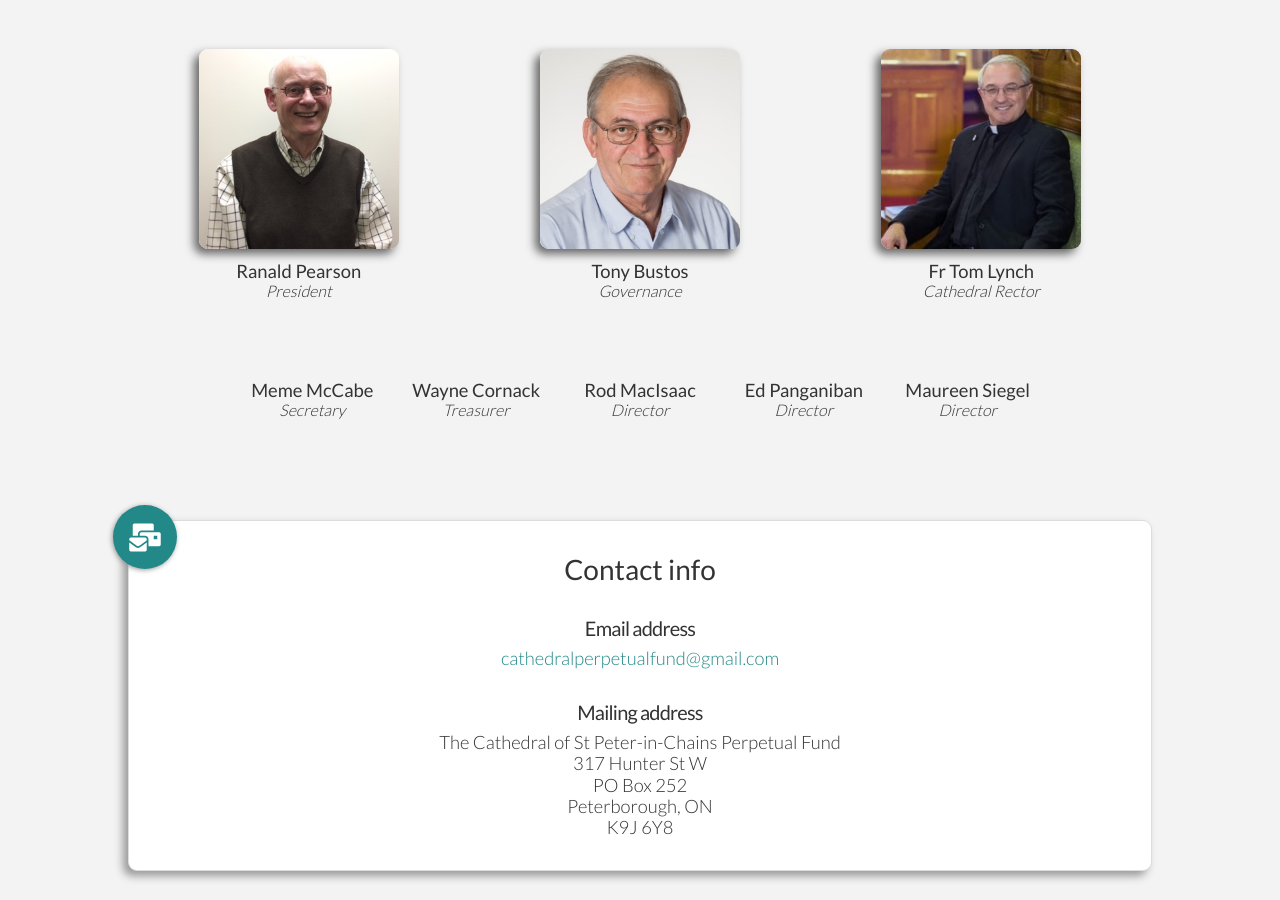
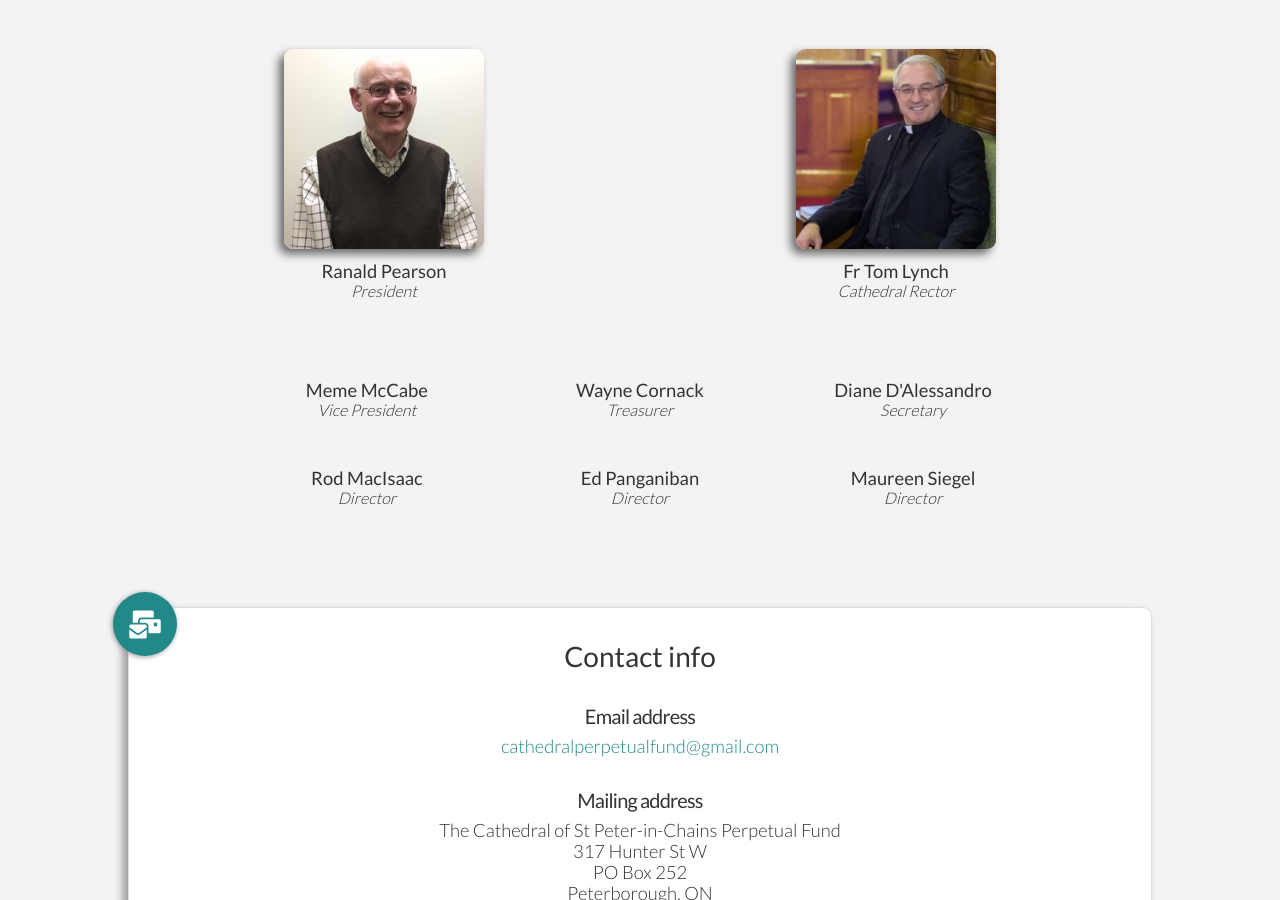
Before and after one commit to perpetualfund-stpeterinchains/perpetualfund-stpeterinchains.github.io, a Jekyll site: the page built from index.html, in a window 1280 px wide and 900 px high, scrolled down 6870 px. Built offline with Jekyll 4.4.1, drawn with Linux system fonts in a browser that asks for light colours; nearby versions of some CDN libraries.

Commit message:
Updated board members

```diff
--- a/_data/main.yml
+++ b/_data/main.yml
@@ -374,17 +374,16 @@ aboutus:
     - name: Ranald Pearson
       role: President
       image: ranald-pearson.jpg
-    - name: Tony Bustos
-      role: Governance
-      image: tony-bustos.jpg
     - name: Fr Tom Lynch
       role: Cathedral Rector
       image: fr-tom-lynch.jpg
     secondary:
     - name: Meme McCabe
-      role: Secretary
+      role: Vice President
     - name: Wayne Cornack
       role: Treasurer
+    - name: Diane D&apos;Alessandro
+      role: Secretary
     - name: Rod MacIsaac
       role: Director
     - name: Ed Panganiban
--- a/index.html
+++ b/index.html
@@ -128,7 +128,7 @@ open_graph_description: >
   <h2>{{ aboutus.directors.title2 }}</h2>
   <div id="board-grid-primary" class="pure-g">
     {% for director in aboutus.directors.primary %}
-    <div class="board-item pure-u-1 pure-u-md-1-3">
+    <div class="board-item pure-u-1 pure-u-md-1-2">
       {% if director.image %}
       <img class="board-image" src="{{ director.image | prepend: site.images_board_path | relative_url }}">
       {% else %}
@@ -141,7 +141,7 @@ open_graph_description: >
   </div>
   <div id="board-grid-secondary" class="pure-g">
     {% for director in aboutus.directors.secondary %}
-    <div class="board-item pure-u-1 pure-u-sm-1-2 pure-u-lg-1-5">
+    <div class="board-item pure-u-1 pure-u-sm-1-2 pure-u-lg-1-3">
       <div class="board-name">{{ director.name }}</div>
       <div class="board-role">{{ director.role }}</div>
     </div>
```
Also changed, not shown: images/board/tony-bustos.jpg (deleted).
